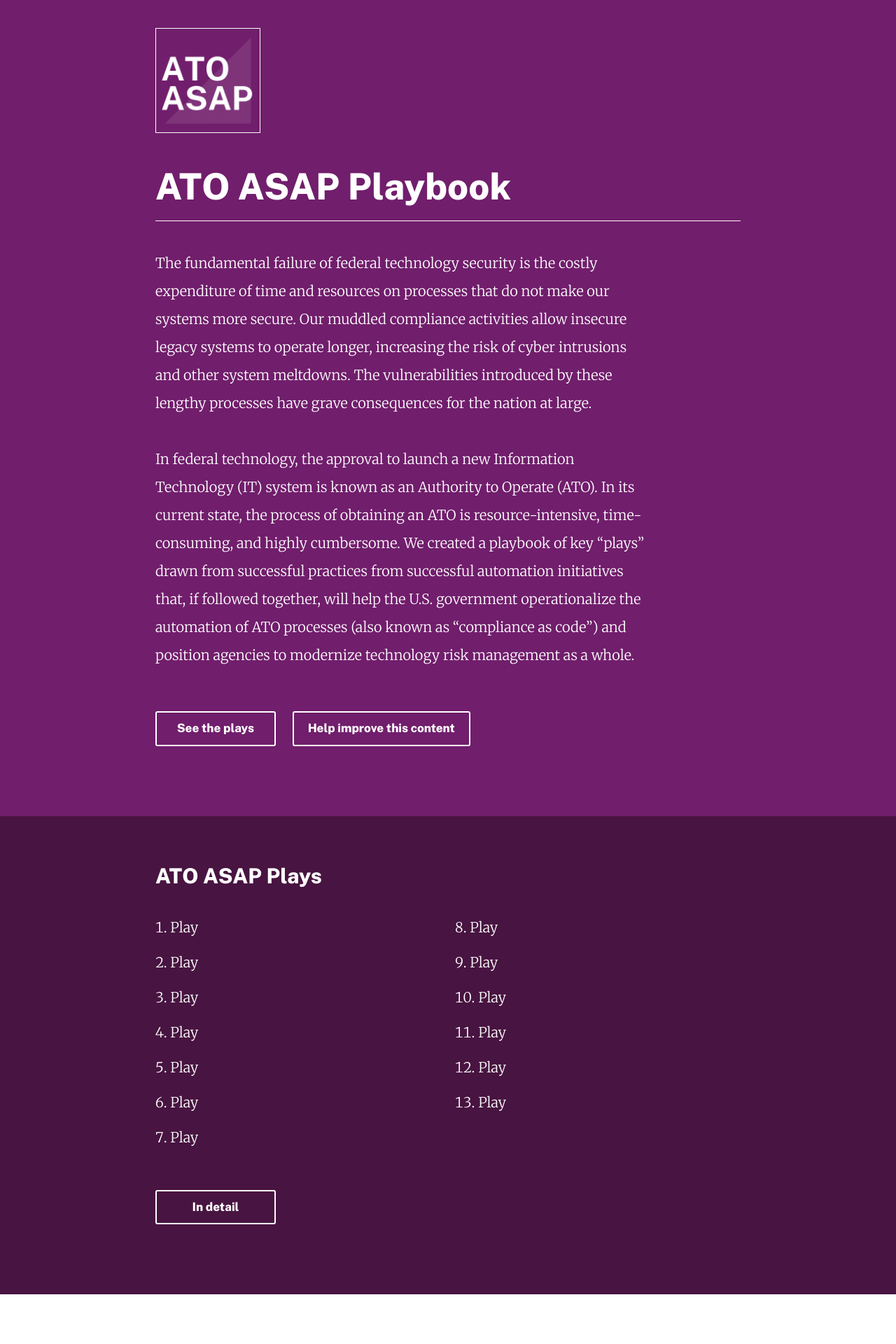
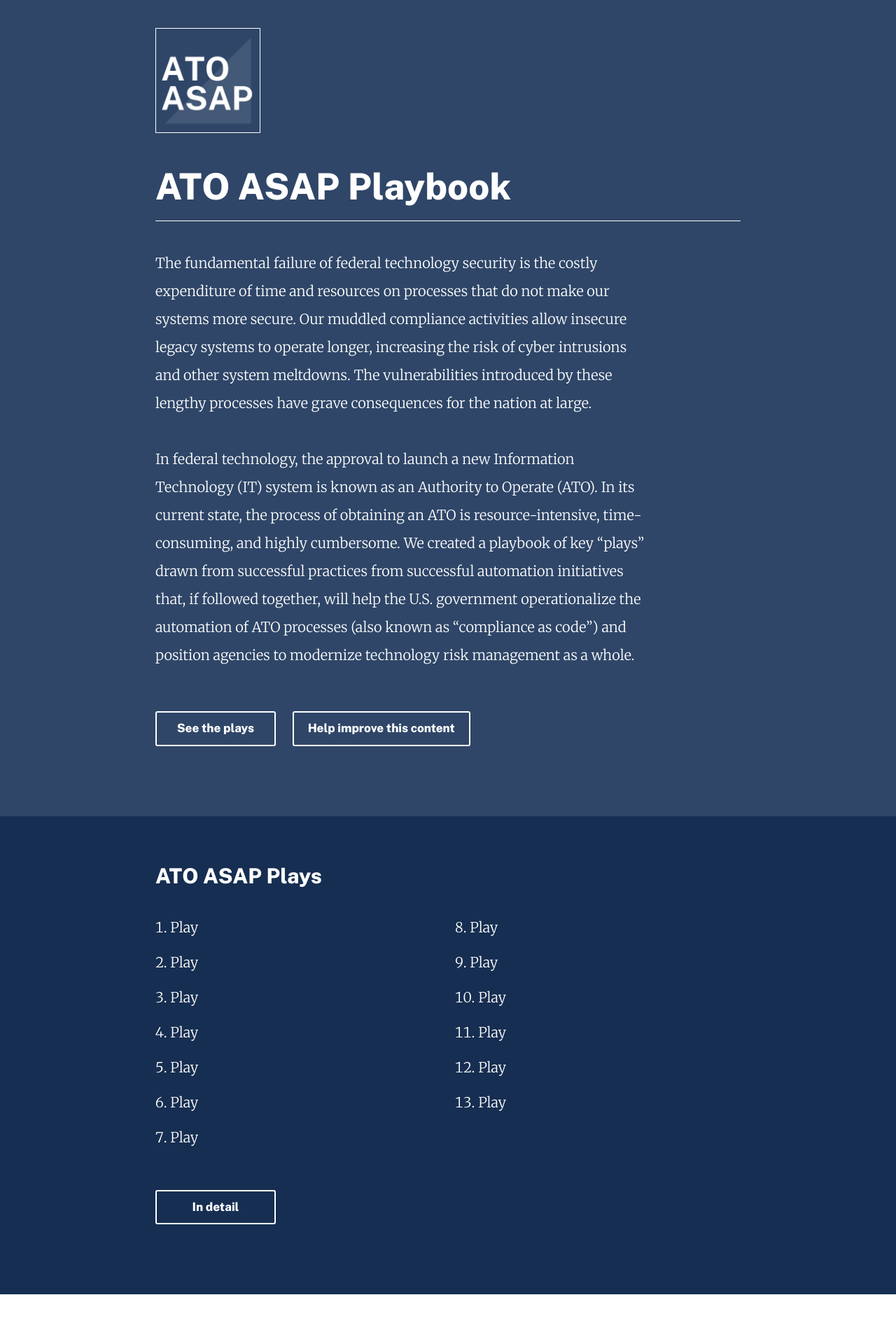
Before and after one commit to ATO-ASAP/playbook, a Jekyll site: the page built from index.html, in a window 1280 px wide. Shown: the top 1920 px of the page at 70% size. Built offline with Jekyll 4.4.1, drawn with Linux system fonts in a browser that asks for light colours.

Commit message:
Color updates

```diff
--- a/assets/_sass/styles.scss
+++ b/assets/_sass/styles.scss
@@ -2,16 +2,16 @@
 @import "neat/neat";
 
 // Colors
-$atlantic_blue:         #711e6c; // gray-dark
-$pacific_blue:          #711e6c; // primary-alt-darkest
+$atlantic_blue:         #2f4668; // gray-dark
+$pacific_blue:          #2f4668; // primary-alt-darkest
 $miami_vice_blue:       $pacific_blue; // original
 $white:                 #fff;
 $black:                 #1b1b1b; // gray-dark
-$usds-navy:             #711e6c;
-$usds-navy-dark:        #711e6c;
-$usds-navy-light:       #711e6c;
-$usds-blue-medium:      #481441;
-$usds-blue-bright-dark: #481441;
+$usds-navy:             #2f4668;
+$usds-navy-dark:        #2f4668;
+$usds-navy-light:       #2f4668;
+$usds-blue-medium:      #162e51;
+$usds-blue-bright-dark: #162e51;
 $usds-gray:             #5d5d5d;
 $usds-gray-dark:        #3f3f3f;
 
```
Also changed, not shown: assets/images/logo.png, 2 other files.
